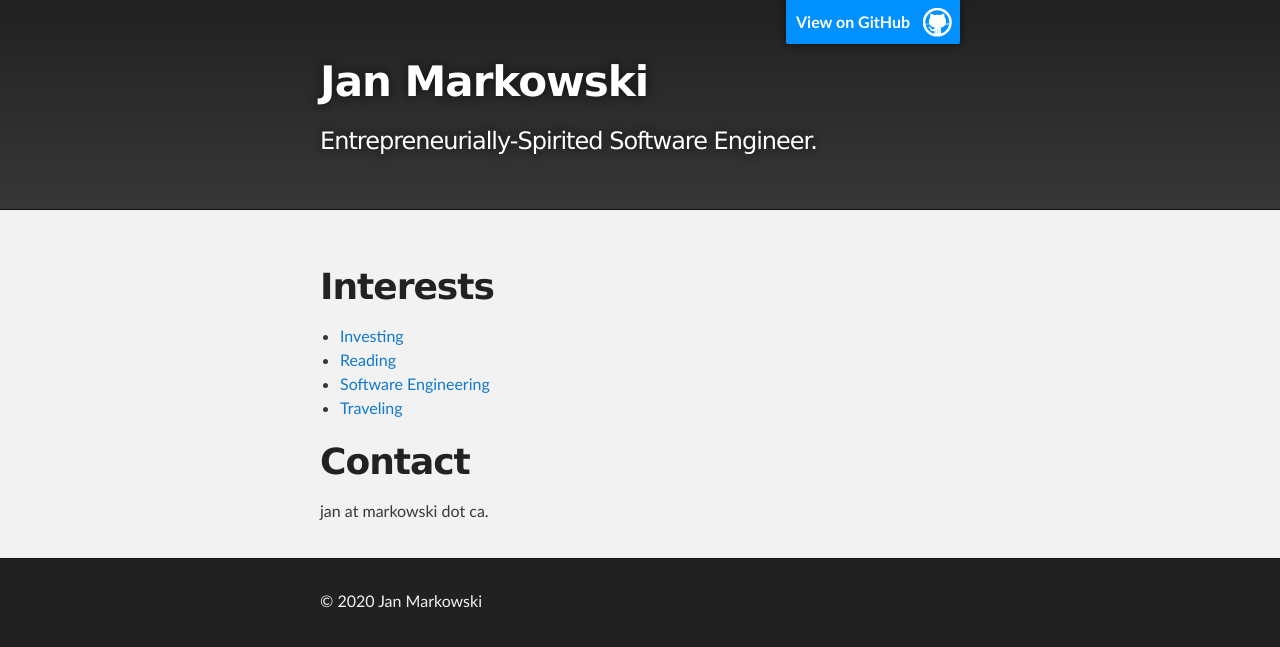
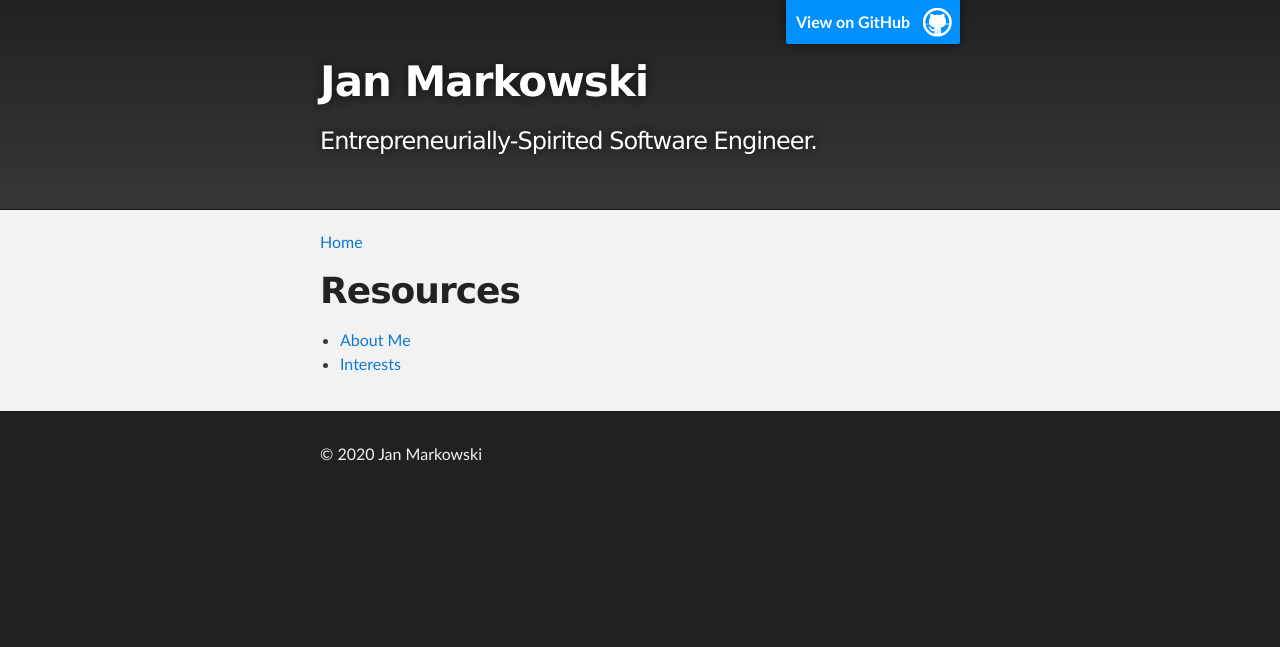
Before and after one commit to jmarkowski/jmarkowski.github.io, a Jekyll site: the page built from index.md, in a window 1280 px wide. Shown: the top 647 px of the page. Built offline with Jekyll 4.4.1, drawn with Linux system fonts in a browser that asks for light colours; our own code applies the rules of GitHub Pages for plain Markdown files.

Commit message:
Use a navigational breadcrumb to locate where we are in the site

```diff
--- a/_layouts/default.html
+++ b/_layouts/default.html
@@ -31,6 +31,20 @@
 
     <!-- MAIN CONTENT -->
     <div id="main_content_wrap" class="outer">
+
+      <!-- NAVIGATIONAL BREADCRUMBS -->
+      {% assign crumbs = page.url | remove:'/index.html' | split: '/' %}
+      <div id="nav_crumbs" class="inner" style="color:#888888;">
+        <a href="/">Home</a>
+        {% for crumb in crumbs offset: 1 %}
+          {% if forloop.last %}
+            / {{ crumb | replace:'-',' ' | replace:'_',' ' | remove:'.html' | capitalize }}
+          {% else %}
+            / <a href="{% assign crumb_limit = forloop.index | plus: 1 %}{% for crumb in crumbs limit: crumb_limit %}{{ crumb | append: '/' }}{% endfor %}">{{ crumb | replace:'-',' ' | replace:'_',' ' | remove:'.html' | capitalize }}</a>
+          {% endif %}
+        {% endfor %}
+      </div>
+
       <section id="main_content" class="inner">
         {{ content }}
       </section>
--- a/_sass/jekyll-theme-slate.scss
+++ b/_sass/jekyll-theme-slate.scss
@@ -356,7 +356,12 @@ Full-Width Styles
 }
 
 #main_content {
-  padding-top: 40px;
+  // padding-top: 40px;
+  padding-top: 0px;
+}
+
+#nav_crumbs {
+  padding-bottom: 0px;
 }
 
 #footer_wrap {
--- a/index.md
+++ b/index.md
@@ -5,14 +5,7 @@
 # This site is dedicated to cataloging anything what I'm passionate about.
 ---
 
-# Interests
+# Resources
 
-<ul>
-{% for interest in site.interests %}
-<li><a href="{{ interest.url }}">{{ interest.type }}</a></li>
-{% endfor %}
-</ul>
-
-# Contact
-
-jan at markowski dot ca.
+* [About Me](/about)
+* [Interests](/interests)
```
Also changed, not shown: _interests/index.md (added, +13 -0 lines).
